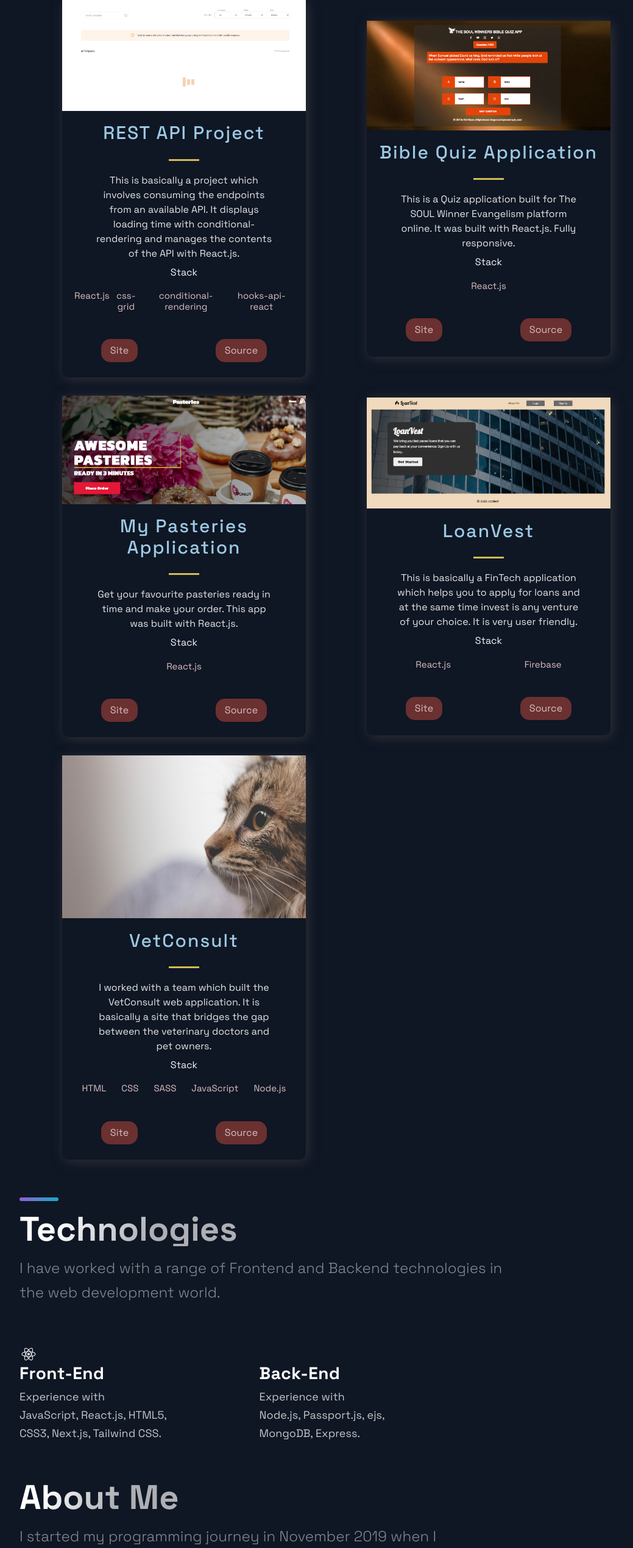
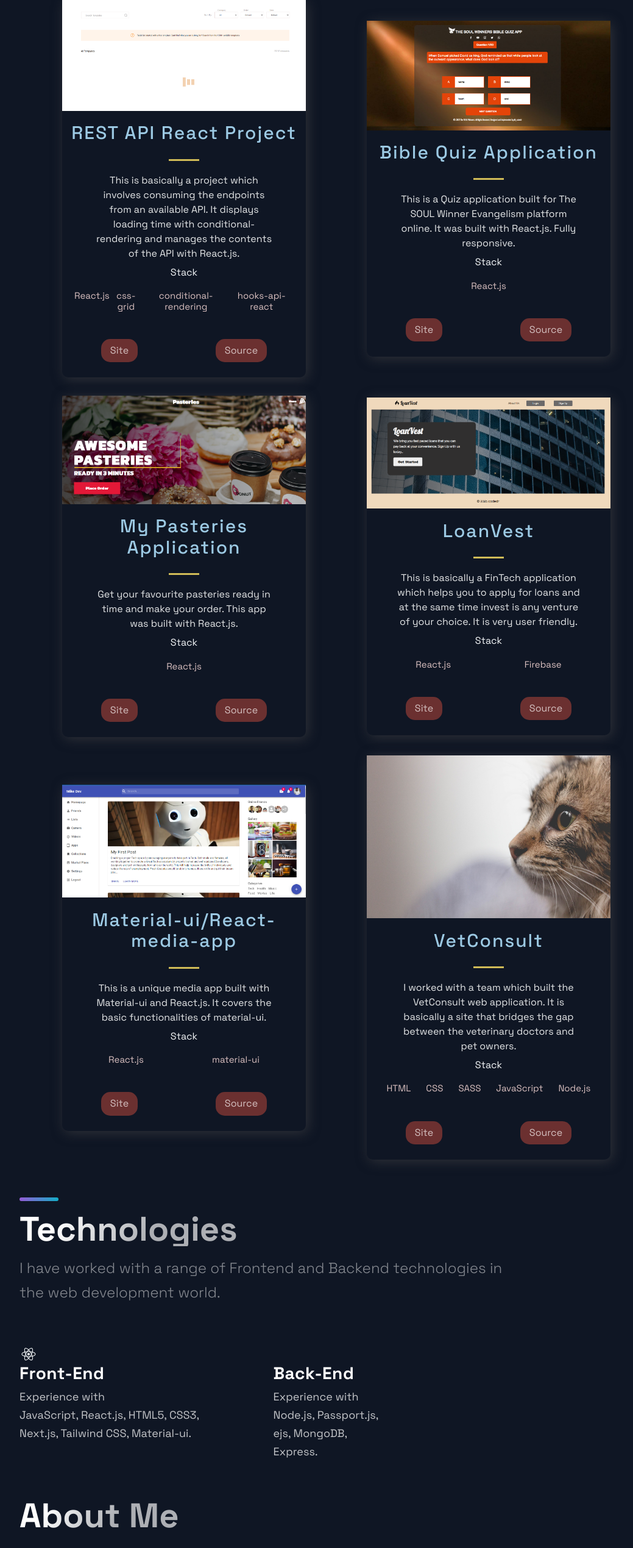
Before and after one commit to AbaniwoM/michael-abaniwo-portfolio, a Next.js app: page / in a window 1280 px wide. Shown: the part 1940-4479 px from the top of the page at 61% size, without its empty margins (88-1127 px from the left). Built offline with nearby package versions, Linux system fonts and the light colour scheme.

Commit message:
added project

```diff
--- a/src/components/Technologies/Technologies.js
+++ b/src/components/Technologies/Technologies.js
@@ -19,7 +19,7 @@ const Technologies = () =>  (
           <ListTitle>Front-End</ListTitle>
           <ListParagraph>
             Experience with <br />
-            JavaScript, React.js, HTML5, CSS3, Next.js, Tailwind CSS.
+            JavaScript, React.js, HTML5, CSS3, Next.js, Tailwind CSS, Material-ui.
           </ListParagraph>
           </ContentList>
           <ContentList2>
--- a/src/constants/constants.js
+++ b/src/constants/constants.js
@@ -18,7 +18,7 @@ export const projects = [
     id: 1,
   },
   {
-    title: 'REST API Project',
+    title: 'REST API React Project',
     description:"This is basically a project which involves consuming the endpoints from an available API. It displays loading time with conditional-rendering and manages the contents of the API with React.js.",
     image: '/images/form_plus.png',
     tags: ['React.js', 'css-grid', 'conditional-rendering', 'hooks-api-react'],
@@ -54,13 +54,22 @@ export const projects = [
     id: 5,
   },
   {
+    title: 'Material-ui/React-media-app',
+    description:"This is a unique media app built with Material-ui and React.js. It covers the basic functionalities of material-ui.",
+    image: '/images/react-material.png',
+    tags: ['React.js', 'material-ui'],
+    source: 'https://github.com/AbaniwoM/material-ui-react-media-app',
+    visit: 'https://material-ui-react-media-app.netlify.app/',
+    id: 6,
+  },
+  {
     title: 'VetConsult',
     description:"I worked with a team which built the VetConsult web application. It is basically a site that bridges the gap between the veterinary doctors and pet owners.",
     image: '/images/about-hero.jpeg',
     tags: ['HTML', 'CSS', 'SASS', 'JavaScript', 'Node.js'],
     source: 'https://github.com/AbaniwoM/vetconsult-fe-pjt-46/tree/dev',
     visit: 'https://vetconsultweb.netlify.app/',
-    id: 6,
+    id: 7,
   }
 ];
 
```
Also changed, not shown: public/images/react-material.png (added).
